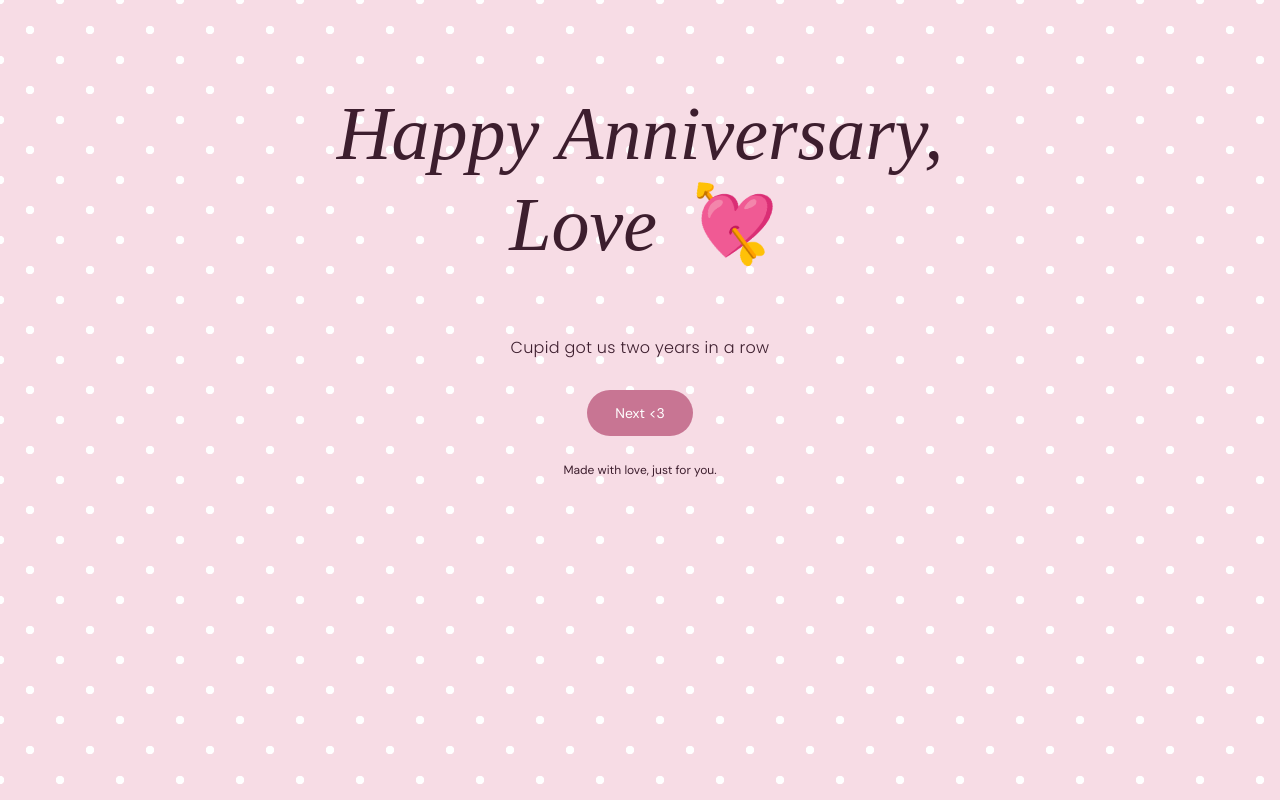
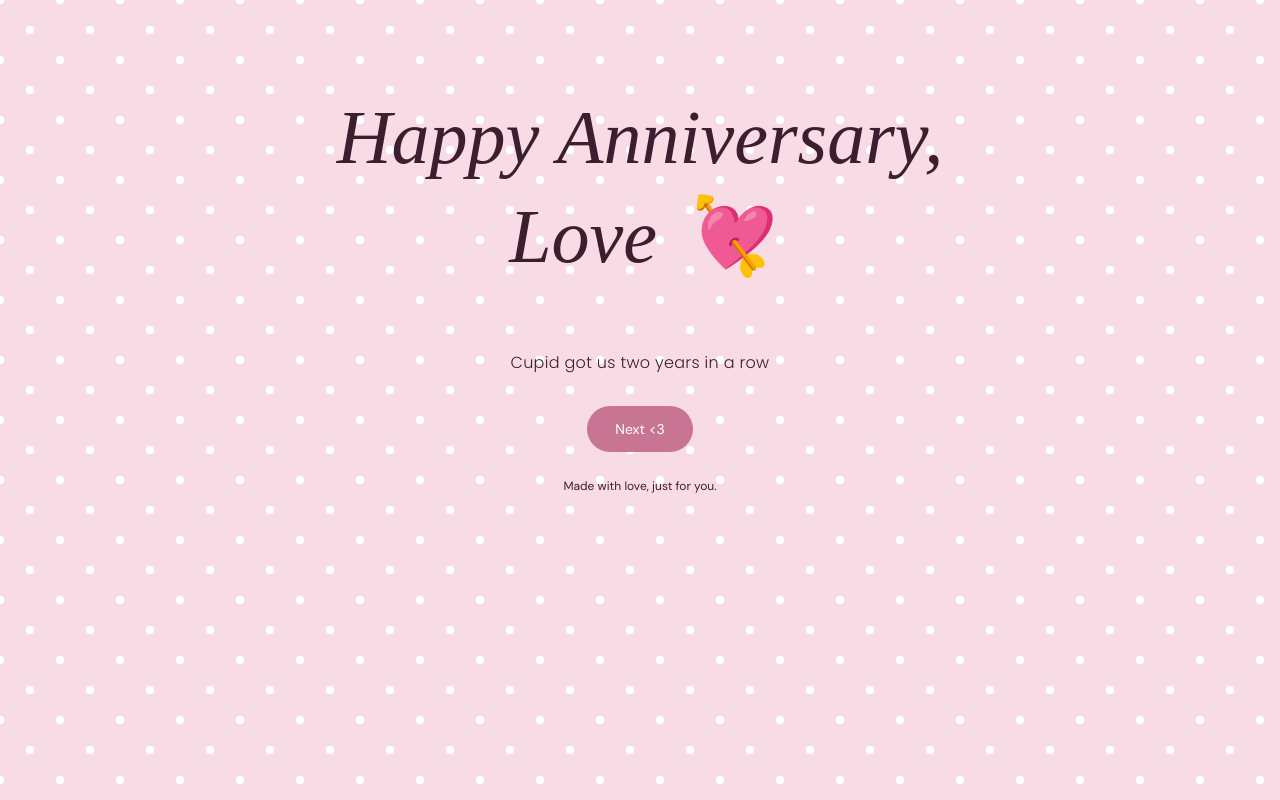
Before and after one commit to rasmalaii07/love-, a plain HTML site: page index.html in a window 1280 px wide. Drawn offline with Linux system fonts and the light colour scheme; a web font is replaced by a local one.

Commit message:
Update index.html

```diff
--- a/index.html
+++ b/index.html
@@ -56,7 +56,14 @@ button {
   padding: 25px;
 }
 
-#home h1,
+  #home h1 {
+  width: 100%;
+  line-height: 1.3;
+}
+
+#home .subtitle {
+  width: 100%;
+}
 #home p,
 #home button {
   text-align: center;
```
